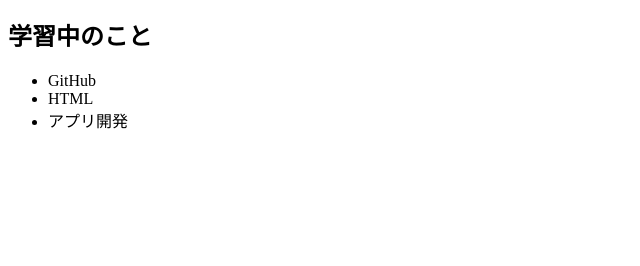
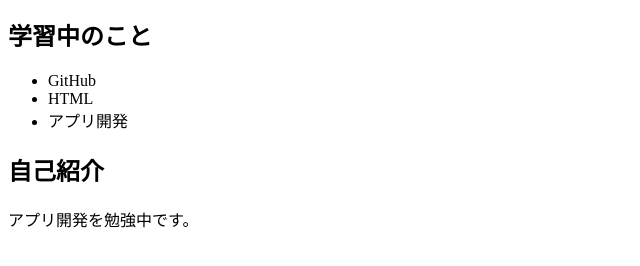
Before and after one commit to shuichifurutani/my-first-page, a plain HTML site: page index.html in a window 1280 px wide. Shown: the part 116-382 px from the top of the page, without its empty margins (0-640 px from the left). Drawn offline with Linux system fonts and the light colour scheme.

Commit message:
自己紹介欄を追加

```diff
--- a/index.html
+++ b/index.html
@@ -16,3 +16,5 @@
   </ul>
 </body>
 </html>
+<h2>自己紹介</h2>
+<p>アプリ開発を勉強中です。</p>
```
